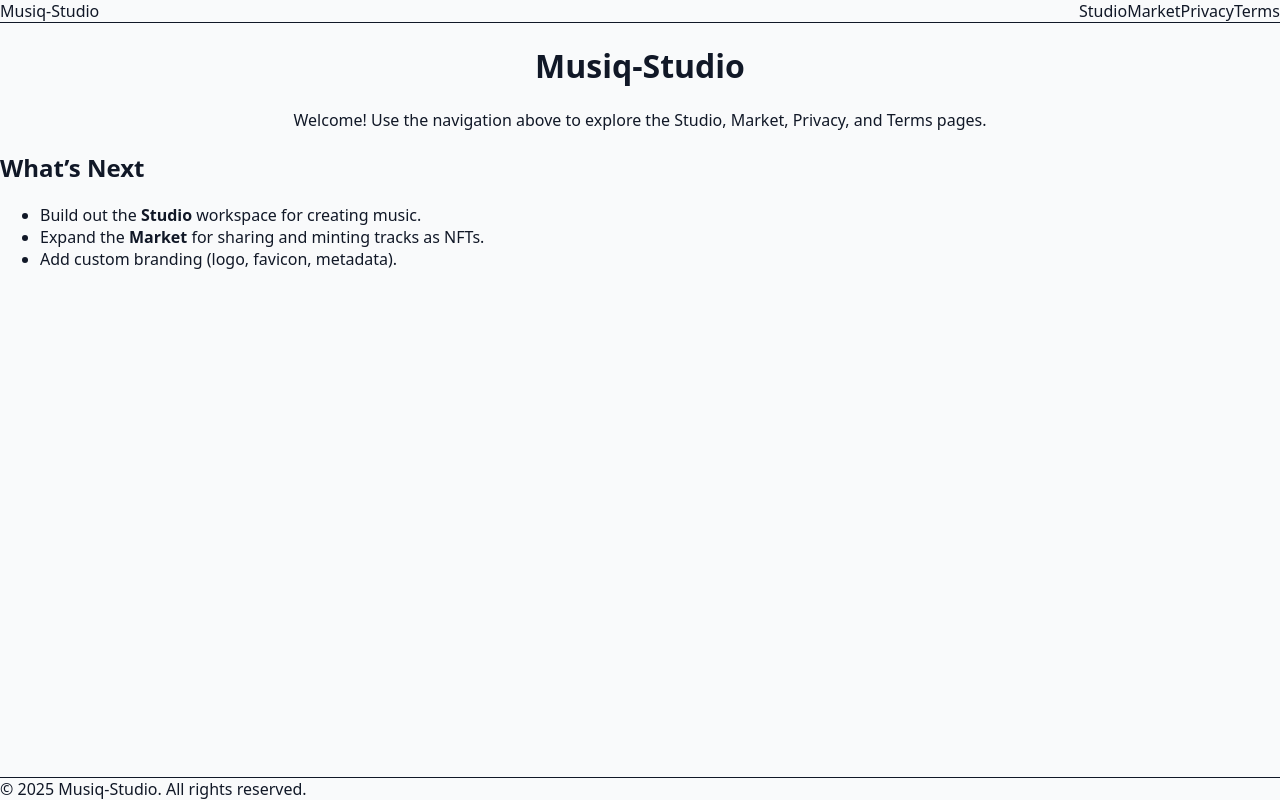
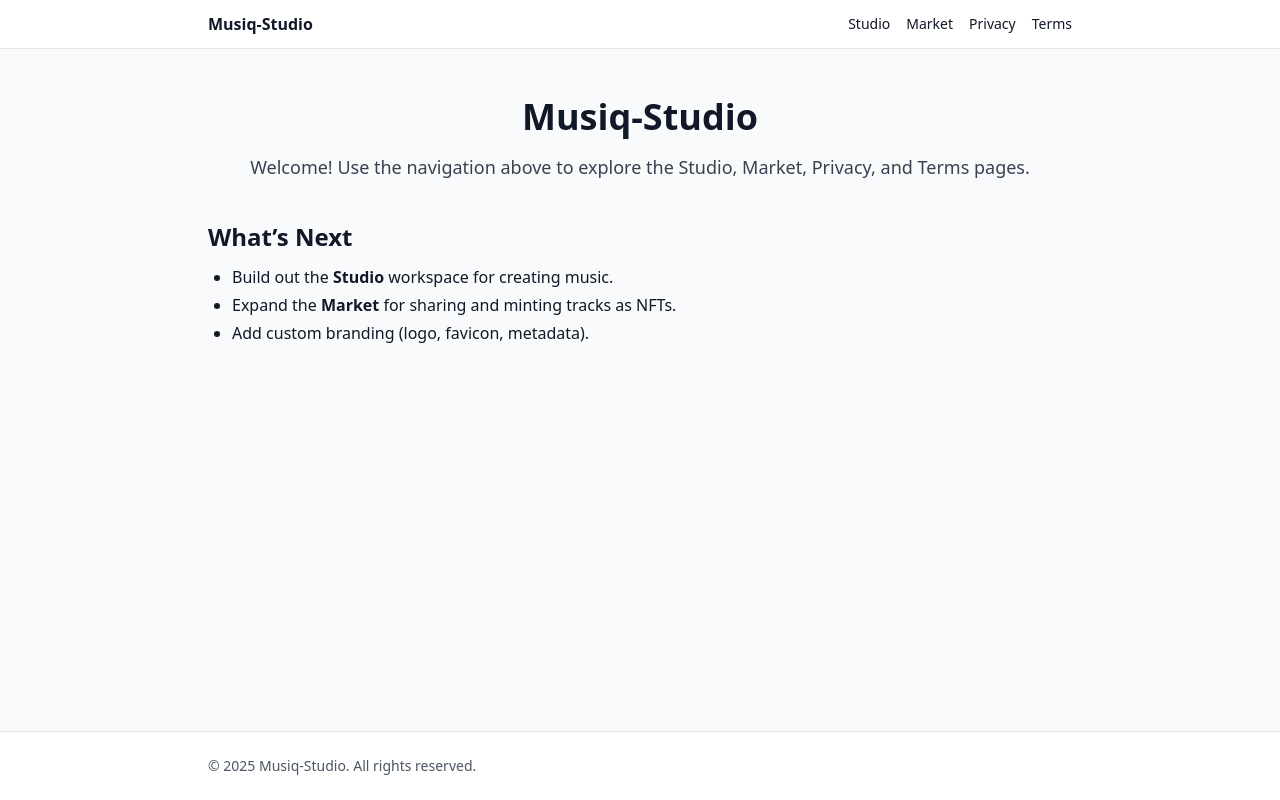
Before and after one commit to TPayne011/musiq-studio, a Next.js app: page / in a window 1280 px wide. Built offline with nearby package versions, Linux system fonts and the light colour scheme.

Commit message:
Fix Tailwind/PostCSS config for Netlify

```diff
--- a/package.json
+++ b/package.json
@@ -20,12 +20,12 @@
     "@types/node": "^20",
     "@types/react": "^19",
     "@types/react-dom": "^19",
-    "autoprefixer": "^10.4.21",
+    "autoprefixer": "^10.4",
     "eslint": "^9",
     "eslint-config-next": "15.5.3",
-    "postcss": "^8.5.6",
+    "postcss": "^8.4",
     "rimraf": "^6.0.1",
-    "tailwindcss": "^4",
+    "tailwindcss": "^3.4.17",
     "typescript": "^5"
   }
 }
--- a/postcss.config.mjs
+++ b/postcss.config.mjs
@@ -1 +1,7 @@
-export default { plugins: { tailwindcss: {}, autoprefixer: {} } };
+// postcss.config.mjs
+export default {
+  plugins: {
+    tailwindcss: {},
+    autoprefixer: {},
+  },
+};
--- a/tailwind.config.js
+++ b/tailwind.config.js
@@ -4,8 +4,6 @@ module.exports = {
     "./src/app/**/*.{js,ts,jsx,tsx,mdx}",
     "./src/components/**/*.{js,ts,jsx,tsx,mdx}",
   ],
-  theme: {
-    extend: {},
-  },
+  theme: { extend: {} },
   plugins: [],
 };
```
Also changed, not shown: 1 other file (tests, documents, lock files or other folders).
